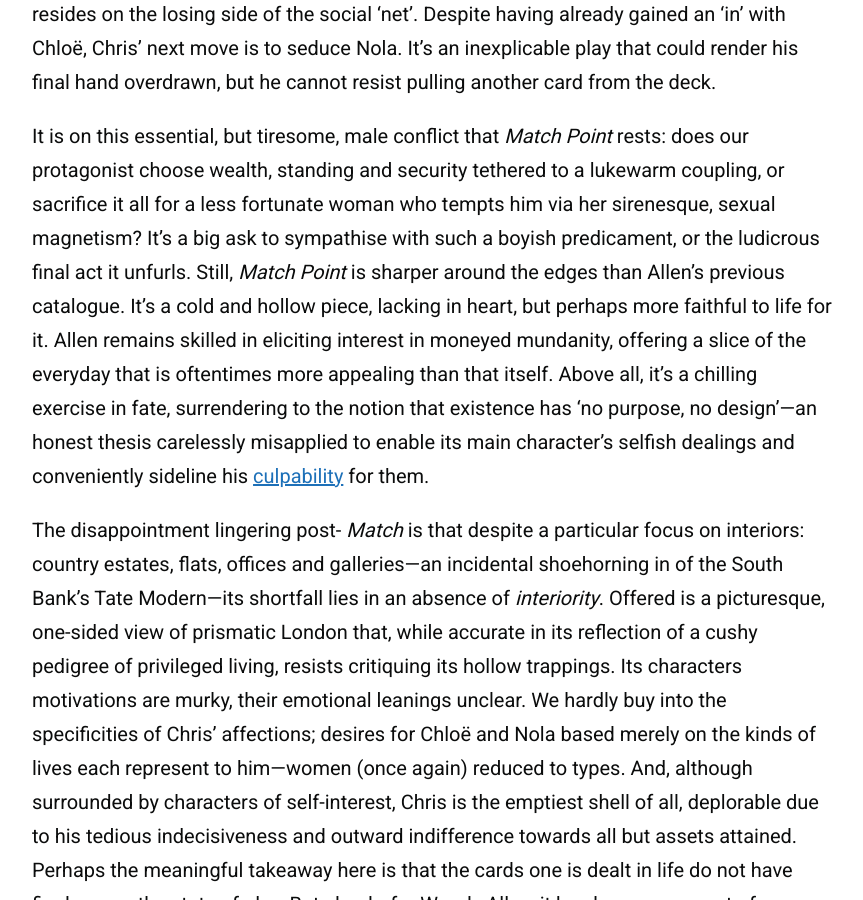
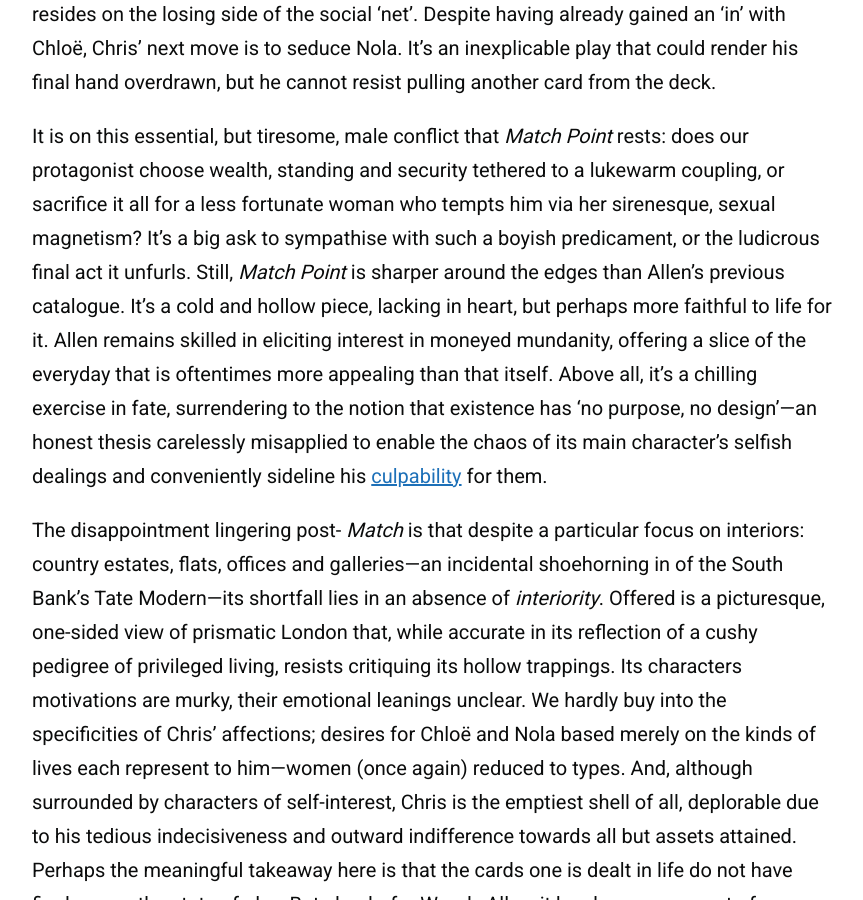
Before and after one commit to zoeurl/zoedowney.github.io, a Jekyll site: the page built from _posts/2024-2-22-match-point.md, in a window 1280 px wide and 900 px high, scrolled down 2765 px. Shown: the whole window, without its empty margins (208-1071 px from the left). Built offline with Jekyll 4.4.1, drawn with Linux system fonts in a browser that asks for light colours.

Commit message:
Update 2024-2-22-match-point.md

```diff
--- a/_posts/2024-2-22-match-point.md
+++ b/_posts/2024-2-22-match-point.md
@@ -21,6 +21,6 @@
 
 It’s a relief to witness a Woody Allen leading man who isn’t doing his most earnest impression of the director’s younger, jittery self. Even so, I can't help conjuring up the image of Michael Caine’s neurotic slash pathetically lovesick Elliot in Allen’s earlier feature _Hannah and Her Sisters_. Like Elliot, Chris finds himself love-stricken with a taken woman: Tom’s fiancée, sultry out-of-work actor Nola Rice (Scarlett Johansson). An American divorcée, in the manner of Wallis Simpson, Nola fails to win the approval of the stuck-up Hewitts. Indeed, while Chris plays tennis with ease, Nola dabbles with ping-pong and resides on the losing side of the social ‘net’. Despite having already gained an ‘in’ with Chloë, Chris’ next move is to seduce Nola. It’s an inexplicable play that could render his final hand overdrawn, but he cannot resist pulling another card from the deck.
 
-It is on this essential, but tiresome, male conflict that _Match Point_ rests: does our protagonist choose wealth, standing and security tethered to a lukewarm coupling, or sacrifice it all for a less fortunate woman who tempts him via her sirenesque, sexual magnetism? It's a big ask to sympathise with such a boyish predicament, or the ludicrous final act it unfurls. Still, _Match Point_ is sharper around the edges than Allen’s previous catalogue. It’s a cold and hollow piece, lacking in heart, but perhaps more faithful to life for it. Allen remains skilled in eliciting interest in moneyed mundanity, offering a slice of the everyday that is oftentimes more appealing than that itself. Above all, it’s a chilling exercise in fate, surrendering to the notion that existence has ‘no purpose, no design’—an honest thesis carelessly misapplied to enable its main character’s selfish dealings and conveniently sideline his [culpability](https://www.theguardian.com/film/2023/sep/08/woody-allen-venice-applause-metoo) for them.
+It is on this essential, but tiresome, male conflict that _Match Point_ rests: does our protagonist choose wealth, standing and security tethered to a lukewarm coupling, or sacrifice it all for a less fortunate woman who tempts him via her sirenesque, sexual magnetism? It's a big ask to sympathise with such a boyish predicament, or the ludicrous final act it unfurls. Still, _Match Point_ is sharper around the edges than Allen’s previous catalogue. It’s a cold and hollow piece, lacking in heart, but perhaps more faithful to life for it. Allen remains skilled in eliciting interest in moneyed mundanity, offering a slice of the everyday that is oftentimes more appealing than that itself. Above all, it’s a chilling exercise in fate, surrendering to the notion that existence has ‘no purpose, no design’—an honest thesis carelessly misapplied to enable the chaos of its main character’s selfish dealings and conveniently sideline his [culpability](https://www.theguardian.com/film/2023/sep/08/woody-allen-venice-applause-metoo) for them.
 
 The disappointment lingering post- _Match_ is that despite a particular focus on interiors: country estates, flats, offices and galleries—an incidental shoehorning in of the South Bank’s Tate Modern—its shortfall lies in an absence of _interiority_. Offered is a picturesque, one-sided view of prismatic London that, while accurate in its reflection of a cushy pedigree of privileged living, resists critiquing its hollow trappings. Its characters motivations are murky, their emotional leanings unclear. We hardly buy into the specificities of Chris’ affections; desires for Chloë and Nola based merely on the kinds of lives each represent to him—women (once again) reduced to types. And, although surrounded by characters of self-interest, Chris is the emptiest shell of all, deplorable due to his tedious indecisiveness and outward indifference towards all but assets attained. Perhaps the meaningful takeaway here is that the cards one is dealt in life do not have final say on the state of play. But clearly, for Woody Allen, it has become a sport of one man trying to cling onto his racket and serve with it, too.
```
